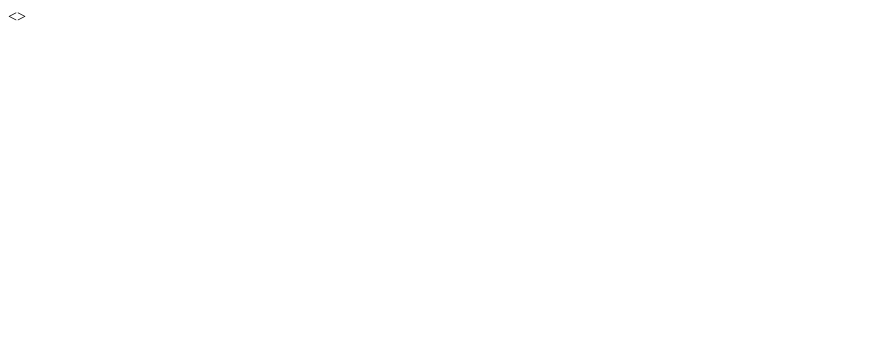
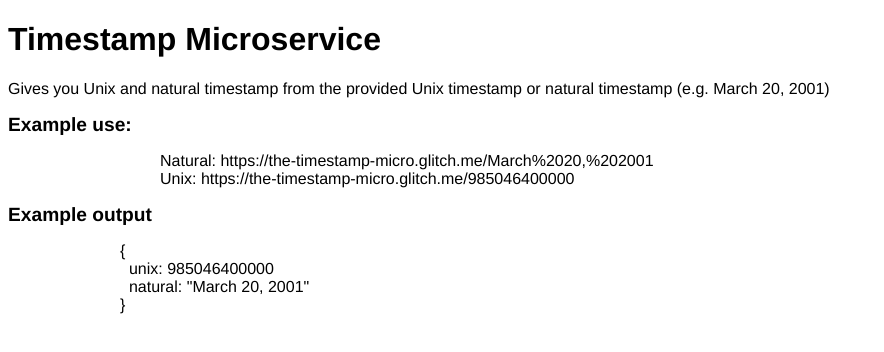
Before and after one commit to vrizaldi/portofolio, a website: page views/index.html in a window 1280 px wide. Shown: the whole page, without its empty margins (0-884 px from the left). Drawn offline with nearby package versions, Linux system fonts and the light colour scheme.

Commit message:
Default page added

```diff
--- a/public/style.css
+++ b/public/style.css
@@ -1,5 +1,22 @@
 /* styles */
 /* called by your view template */
 
-/* You might want to try something fancier: */
-/* less: http://lesscss.org/ */
+body {
+	font-family: Helvetica, Arial;
+}
+
+h1 {
+	font-size: 2em;
+}
+
+h2 {
+	font-size: 1.2em;
+}
+
+.example-list {
+	list-style-type: none;
+}
+
+.example {
+	margin: 0 0 0 7em;
+}
--- a/server.js
+++ b/server.js
@@ -5,6 +5,8 @@
 // init project
 var express = require('express');
 var app = express();
+
+app.use(express.static("./public"));
 
 var monthNames = ["January", "February", "March",
                  "April", "May", "June",
@@ -46,8 +48,8 @@ app.get("/:time",
 			var timestamp = {
 				unix: date.getTime(),
 				natural: monthNames[date.getMonth()] + " "
-            + date.getDate() + ", "
-            + date.getFullYear()
+					+ date.getDate() + ", "
+					+ date.getFullYear()
 			};
 			response.json(timestamp);
 		});
--- a/views/index.html
+++ b/views/index.html
@@ -10,9 +10,11 @@
 <!DOCTYPE html>
 <html>
   <head>
-    <title>Welcome to Glitch!</title>
-    <meta name="description" content="A cool thing made with Glitch">
+    <title>THE Timestamp Microservice</title>
+    <meta name="description" content="Easy timestamp operations">
+	<!--
     <link id="favicon" rel="icon" href="https://glitch.com/edit/favicon-app.ico" type="image/x-icon">
+	-->
     <meta charset="utf-8">
     <meta http-equiv="X-UA-Compatible" content="IE=edge">
     <meta name="viewport" content="width=device-width, initial-scale=1">
@@ -25,6 +27,19 @@
             crossorigin="anonymous"></script>
     <script src="/client.js"></script>
 
-    <>
+	<h1>Timestamp Microservice</h1>
+	<p>Gives you Unix and natural timestamp from the provided Unix timestamp
+	or natural timestamp (e.g. March 20, 2001)</p>
+	<h2>Example use:</h2>
+	<ul class="example example-list">
+		<li>Natural: https://the-timestamp-micro.glitch.me/March%2020,%202001</li>
+		<li>Unix: https://the-timestamp-micro.glitch.me/985046400000</li>
+	</ul>
+	<h2>Example output</h2>
+	<p class="example">
+	{<br>
+	&nbsp;&nbsp;unix: 985046400000<br>
+	&nbsp;&nbsp;natural: "March 20, 2001"<br>
+	}</p>
   </body>
 </html>
```
